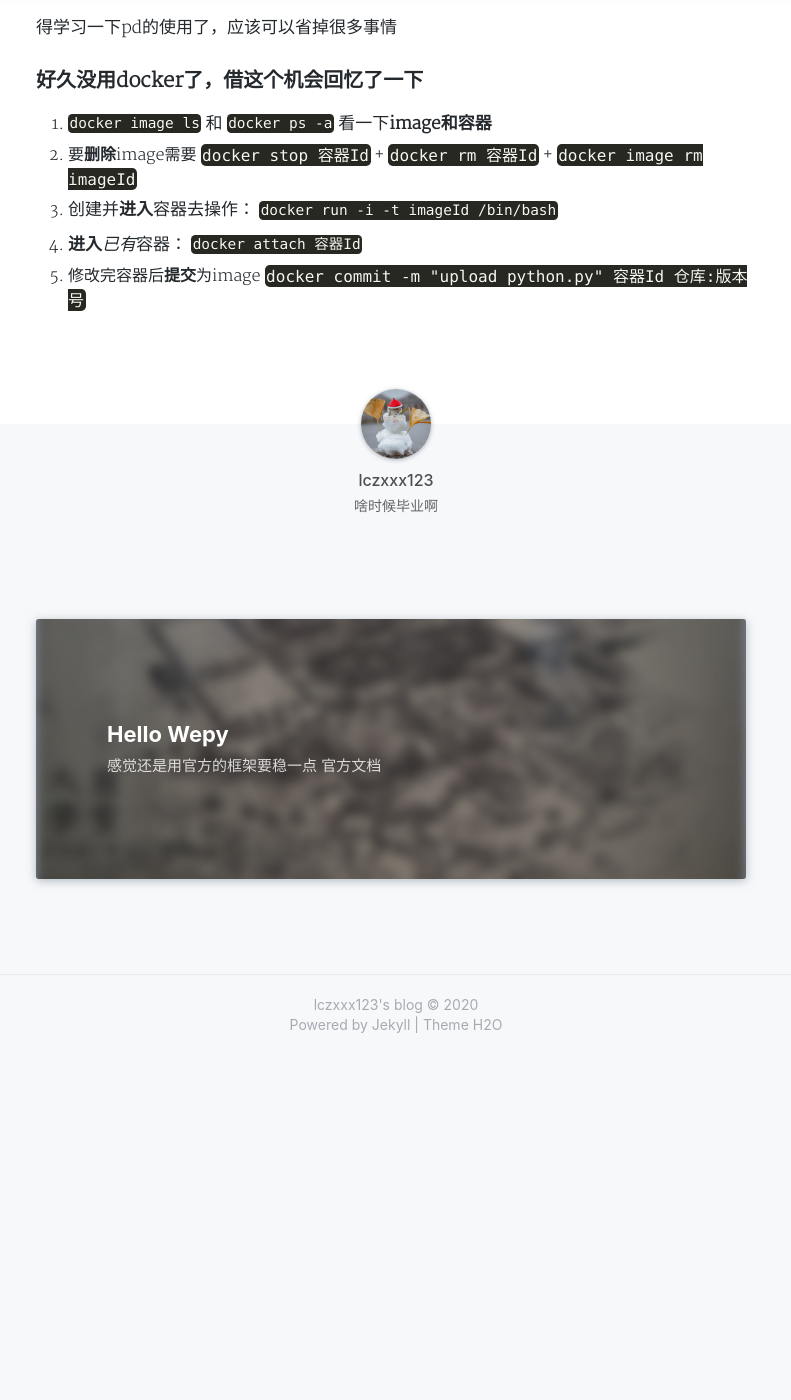
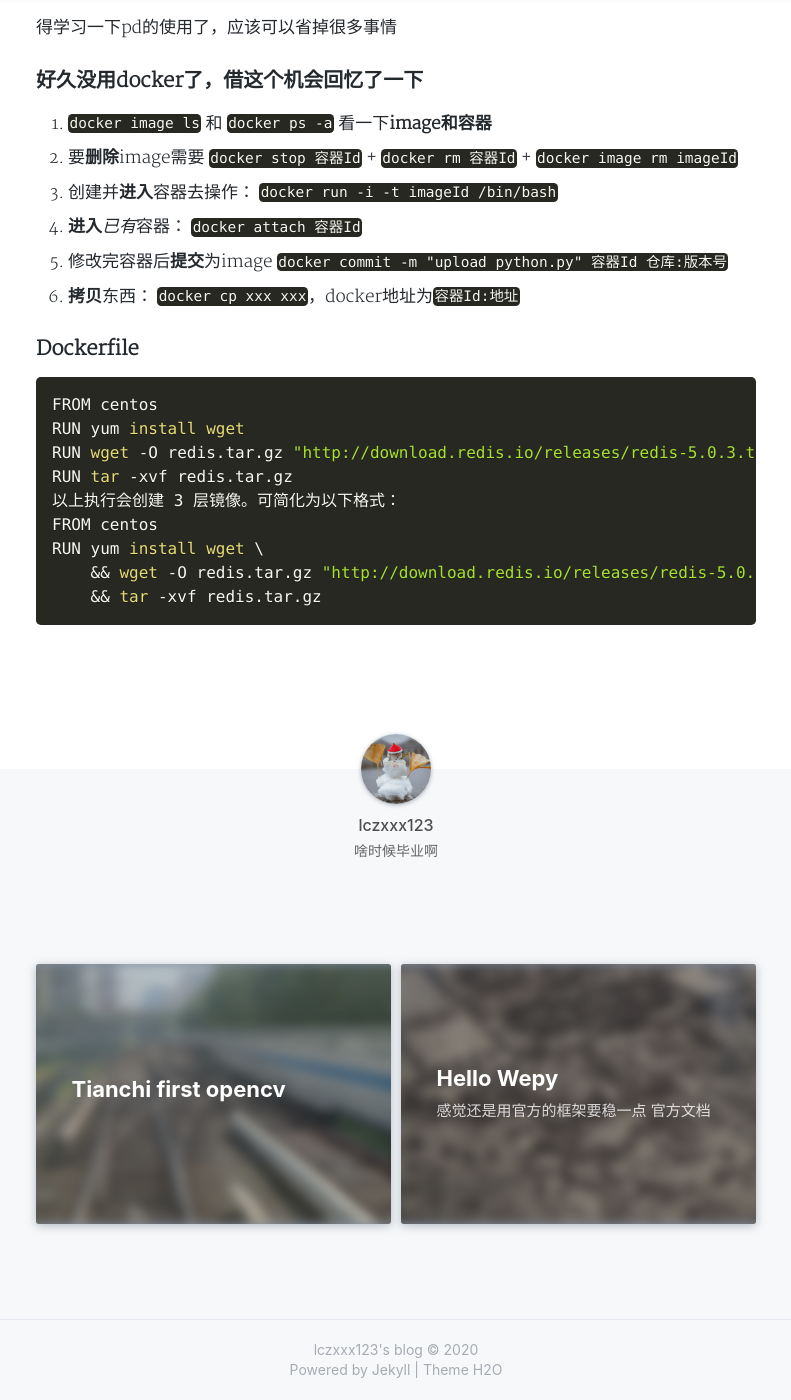
Before and after one commit to lczxxx123/lczxxx123.github.io, a Jekyll site: the page built from _posts/2020-09-13-tianchi-docker.md, in a window 1280 px wide and 1400 px high, scrolled down 3349 px. Shown: the whole window, without its empty margins (244-1035 px from the left). Built offline with Jekyll 4.4.1, drawn with Linux system fonts in a browser that asks for light colours; nearby versions of some CDN libraries; a style sheet for code colours, icons or effects is not loaded; before the commit the page ends 4404 px from its top, so only the background shows below that; some of the changed text lies outside the part shown.

Commit message:
add opencv tianchi

````diff
--- a/_posts/2020-09-13-hello-tianchi.md
+++ b/_posts/2020-09-13-tianchi-docker.md
@@ -1,10 +1,10 @@
 ---
 layout: post
-title: 'Hello tianchi'
+title: 'Tianchi docker'
 date: 2020-09-13
 author: lczxxx123
 cover: '/assets/img/posts/IMG_0505.jpg'
-tags: ML
+tags: ML tianchi docker
 ---
 <img src='/assets/img/posts/IMG_0505.jpg' align='center' width = "30%" />
 > 感觉还是有个比赛会有动力点 [官网](https://tianchi.aliyun.com/)
@@ -100,6 +100,7 @@ with open('result.json', 'w') as f:
 1. `docker image ls` 和 `docker ps -a` 看一下**image和容器**
 
 2. 要**删除**image需要 `docker stop 容器Id` + `docker rm 容器Id` + `docker image rm imageId`
+
 3. 创建并**进入**容器去操作：
 `docker run -i -t imageId /bin/bash`
 
@@ -108,3 +109,20 @@ with open('result.json', 'w') as f:
 
 5. 修改完容器后**提交**为image
 `docker commit -m "upload python.py" 容器Id 仓库:版本号`
+
+6. **拷贝**东西：
+`docker cp xxx xxx`，docker地址为`容器Id:地址`
+
+### Dockerfile
+
+```bash
+FROM centos
+RUN yum install wget
+RUN wget -O redis.tar.gz "http://download.redis.io/releases/redis-5.0.3.tar.gz"
+RUN tar -xvf redis.tar.gz
+以上执行会创建 3 层镜像。可简化为以下格式：
+FROM centos
+RUN yum install wget \
+    && wget -O redis.tar.gz "http://download.redis.io/releases/redis-5.0.3.tar.gz" \
+    && tar -xvf redis.tar.gz
+```
````
Also changed, not shown: _posts/2020-09-06-hello-jekyll.md (+2 -2 lines), _posts/2020-09-14-tianchi-first-opencv.md (added, +16 -0 lines), assets/img/posts/IMG_1479.JPG (added).
